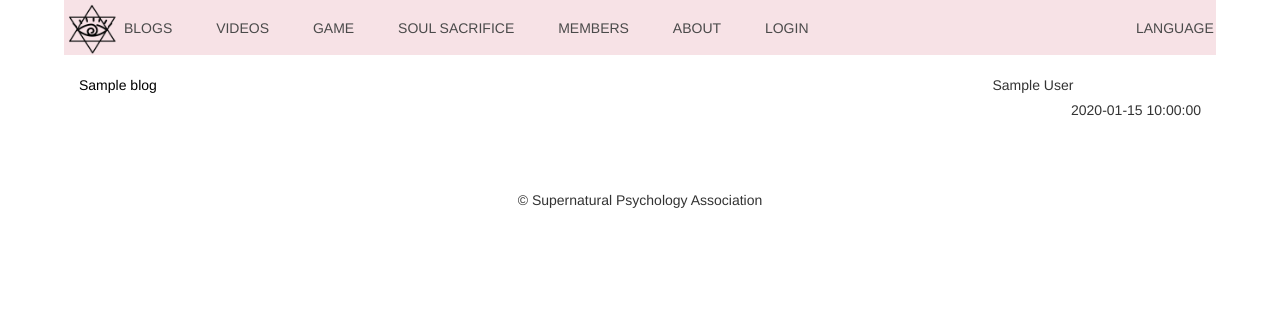
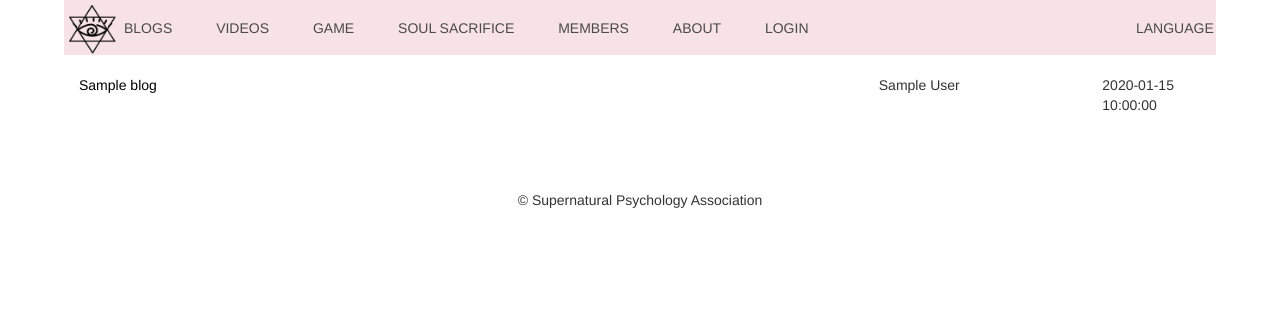
Before and after one commit to xiaoqi-huang/Supernature, a Flask app: template templates/blog/blog-list.html in a window 1280 px wide. Shown: the top 315 px of the page. Run offline with Flask 2, Linux system fonts and the light colour scheme; the template is opened without the code that fills it: most values are stand-ins (such as "Sample title", 1, 10 or a date in 2020); some libraries are stand-ins or nearby versions.

Commit message:
update styles for the blog list page

```diff
--- a/static/styles/blog.css
+++ b/static/styles/blog.css
@@ -19,7 +19,7 @@
 }
 
 .blog-title {
-    width: 80%;
+    width: 70%;
 }
 
 .blog-author {
@@ -29,6 +29,7 @@
 .blog-time {
     float: right;
     padding-right: 15px;
+    width: 10%;
 }
 
 span a {
```
